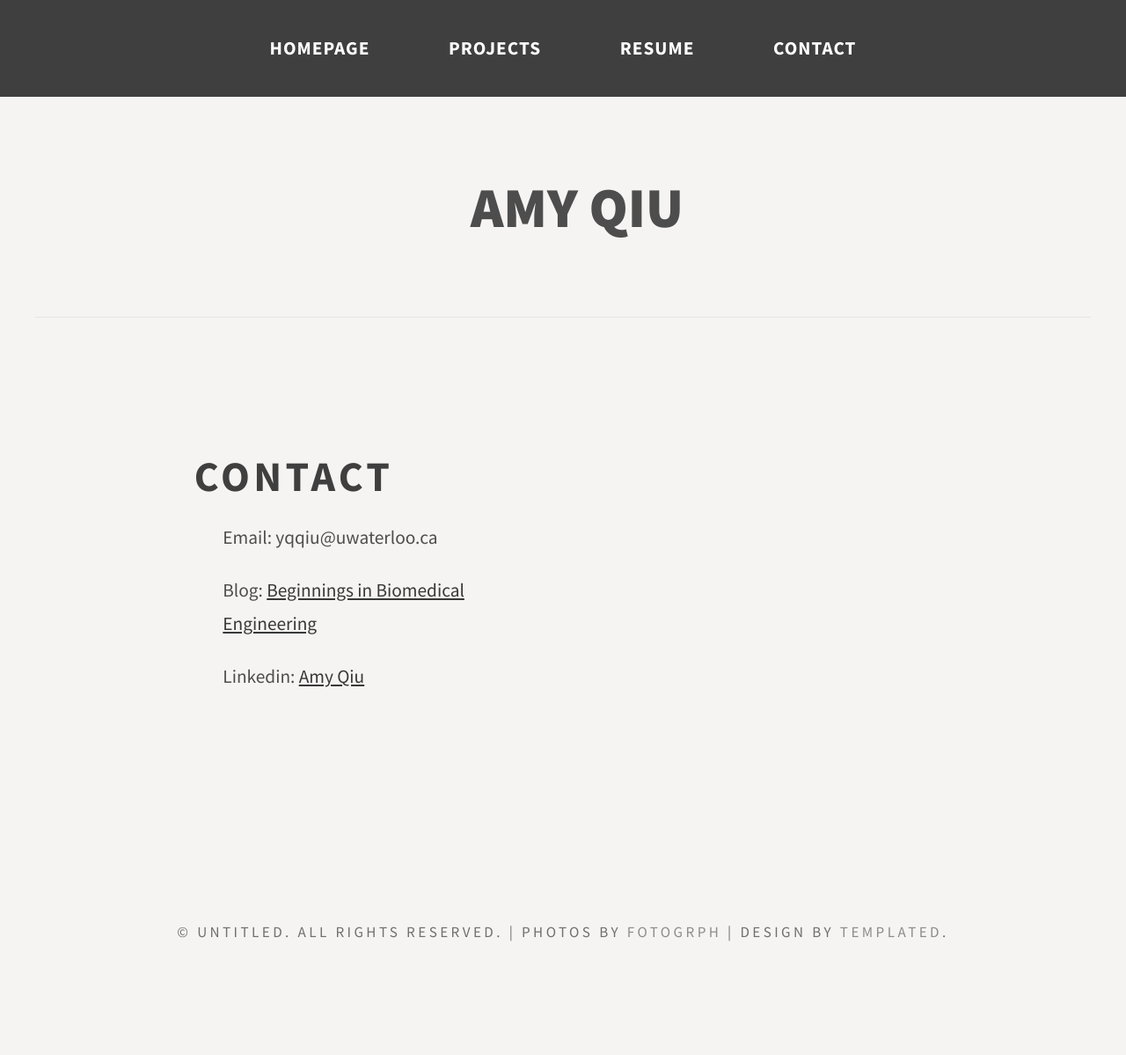
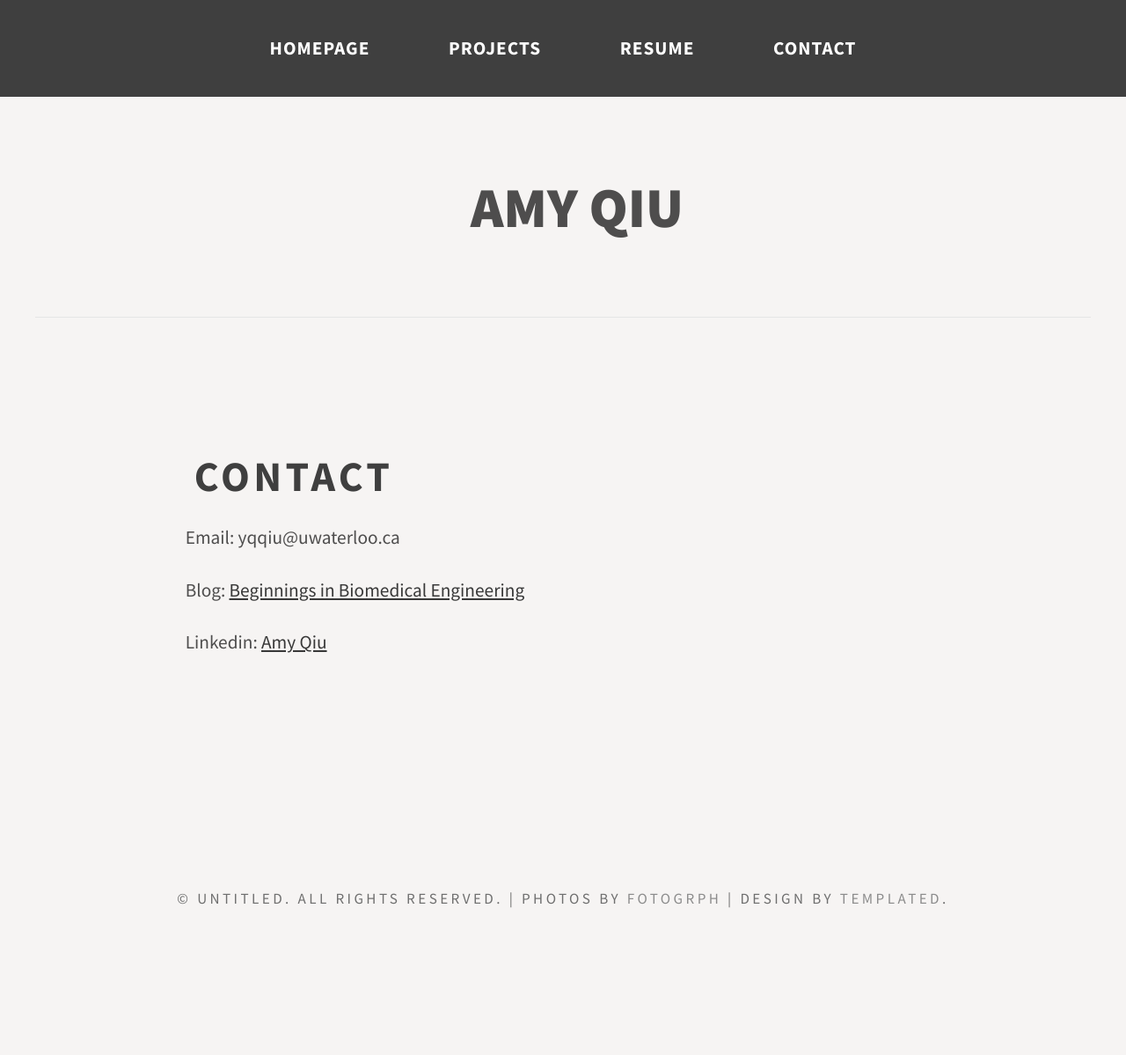
Before and after one commit to amyqiu/amyqiu, a Jekyll site: the page Contact/index.html, which Jekyll copies as it is, in a window 1280 px wide. Shown: the whole page at 88% size. Built offline with Jekyll 4.4.1, drawn with Linux system fonts in a browser that asks for light colours; after the commit the page ends 1160 px from its top, so only the background shows below that.

Commit message:
Update index.html

```diff
--- a/Contact/index.html
+++ b/Contact/index.html
@@ -43,9 +43,9 @@ Released   : 20130811
 			<h2><font size="30">Contact</font></h2>
 
 		</div>
-		<p style="margin-left:10em;">Email: yqqiu@uwaterloo.ca</p>
-		<p style="margin-left:10em;">Blog: <a href="https://beginningsinbme.wordpress.com">Beginnings in Biomedical Engineering</a></p>
-		<p style="margin-left:10em;">Linkedin: <a href="https://www.linkedin.com/in/yingquanqiu">Amy Qiu</a></p>
+		<p style="margin-left:8em;">Email: yqqiu@uwaterloo.ca</p>
+		<p style="margin-left:8em;">Blog: <a href="https://beginningsinbme.wordpress.com">Beginnings in Biomedical Engineering</a></p>
+		<p style="margin-left:8em;">Linkedin: <a href="https://www.linkedin.com/in/yingquanqiu">Amy Qiu</a></p>
 
 	</div>
 </div>
```
